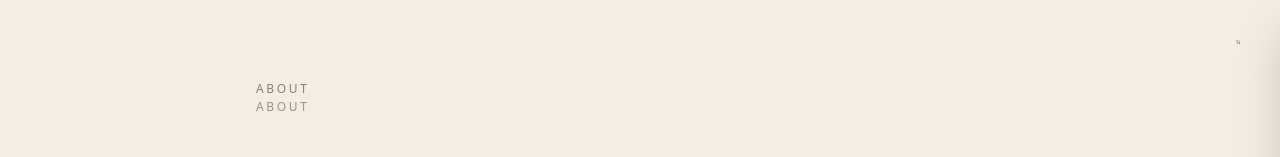
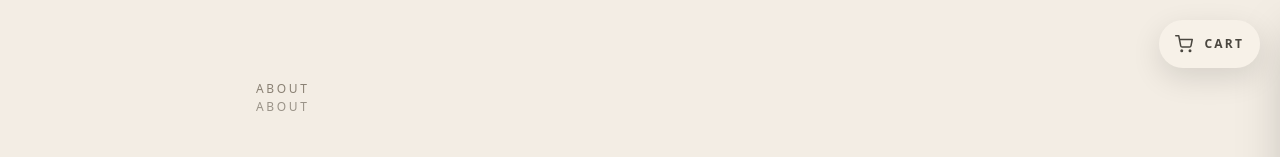
Before and after one commit to justtoprint76-cyber/justtoprint, a Next.js app: page /about in a window 1280 px wide. Shown: the top 157 px of the page. Built offline with nearby package versions, Linux system fonts and the light colour scheme.

Commit message:
Update CartDrawer.jsx

```diff
--- a/components/CartDrawer.jsx
+++ b/components/CartDrawer.jsx
@@ -49,14 +49,14 @@ export default function CartDrawer() {
 
   return (
     <>
-      {/* Bottone fisso (icona carrello + badge) */}
+      {/* Bottone fisso (visibile, premium) */}
 <button
   type="button"
   onClick={() => setOpen(true)}
-  className="fixed top-5 right-5 z-[60] h-11 w-11 rounded-full border border-[#D9D0C3] bg-[#F3EDE4] text-[#4A463F] flex items-center justify-center hover:bg-[#EFE6DA] transition"
+  className="fixed top-5 right-5 z-[9999] h-12 px-4 rounded-full border border-[#D9D0C3] bg-[#F7F1E8] text-[#4A463F] flex items-center gap-3 shadow-[0_10px_30px_rgba(0,0,0,0.12)] hover:bg-[#EFE6DA] transition"
   aria-label="Open cart"
 >
-  {/* Icona carrello (SVG) */}
+  {/* Icona carrello */}
   <svg
     width="18"
     height="18"
@@ -72,9 +72,14 @@ export default function CartDrawer() {
     <path d="M1 1h4l2.6 13.4a2 2 0 0 0 2 1.6h9.7a2 2 0 0 0 2-1.6L23 6H6" />
   </svg>
 
+  {/* Testo (aiuta tantissimo) */}
+  <span className="text-[12px] tracking-[0.18em] uppercase">
+    Cart
+  </span>
+
   {/* Badge */}
   {count > 0 && (
-    <span className="absolute -top-1 -right-1 h-5 min-w-[20px] px-1 rounded-full bg-[#4A463F] text-[#F3EDE4] text-[11px] flex items-center justify-center">
+    <span className="h-6 min-w-[24px] px-2 rounded-full bg-[#4A463F] text-[#F3EDE4] text-[12px] flex items-center justify-center">
       {count}
     </span>
   )}
```
